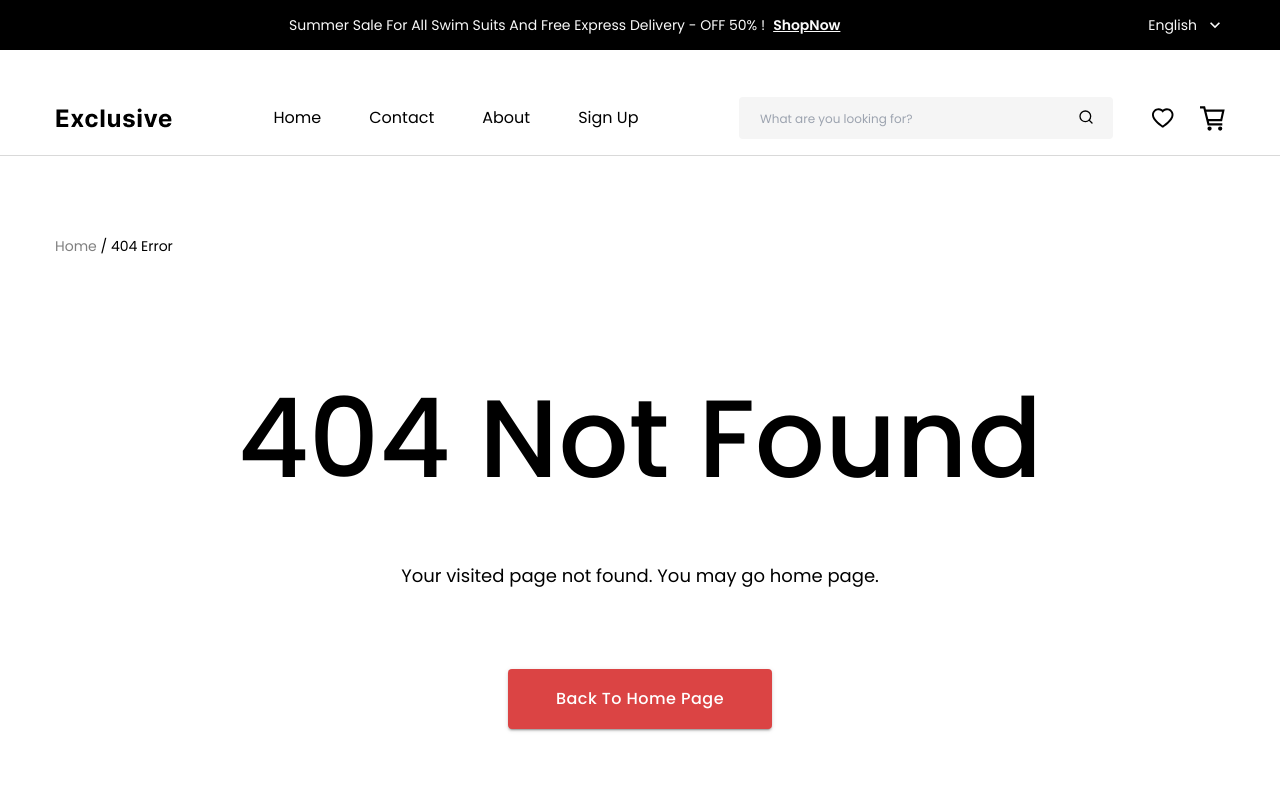
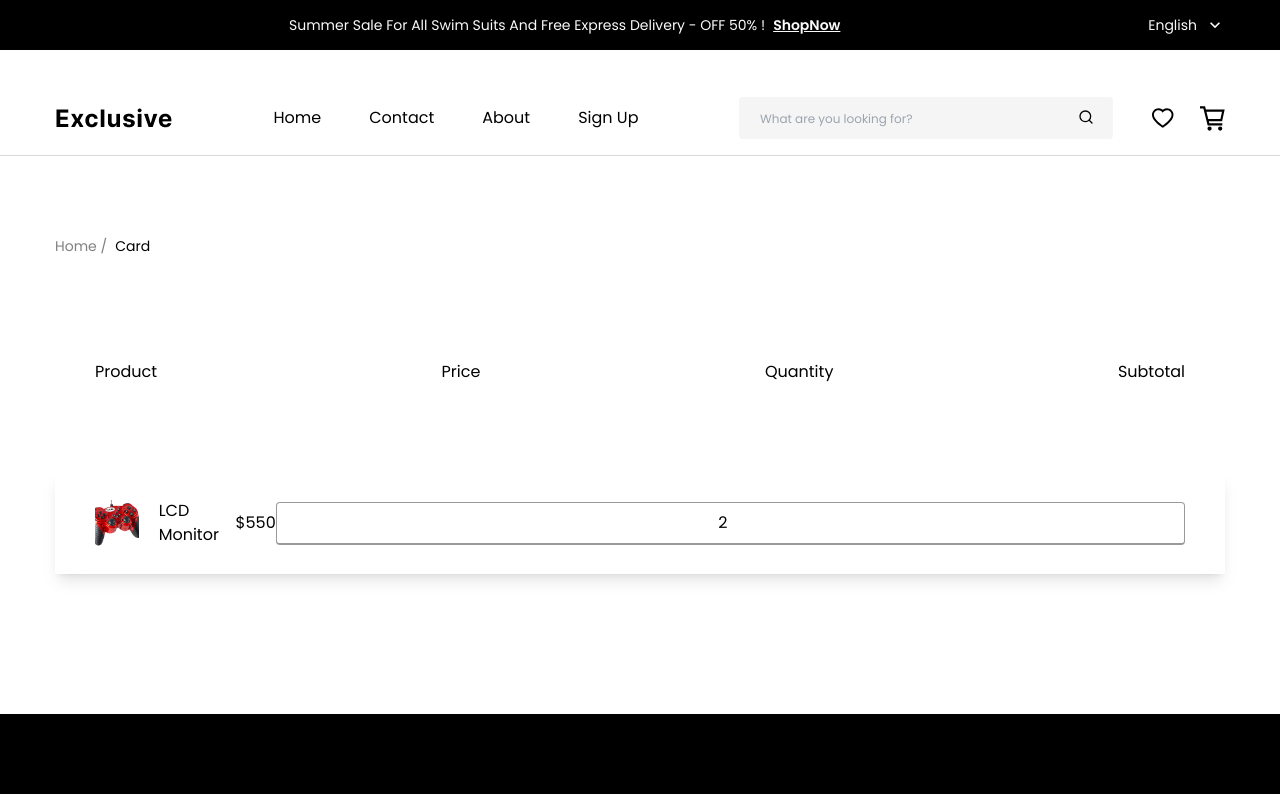
Before and after one commit to salmanfarshi-dev/Exclusive, a React (Vite) app: page /Exclusive/card in a window 1280 px wide. Shown: the top 794 px of the page. Built offline with nearby package versions, Linux system fonts and the light colour scheme.

Commit message:
feat : add card pagae

```diff
--- a/package.json
+++ b/package.json
@@ -1,6 +1,7 @@
 {
   "name": "exclusive",
   "private": true,
+   "homepage": "https://salmanfarsi-dev.github.io/Exclusive-name",
   "version": "0.0.0",
   "type": "module",
   "engines": {
@@ -11,6 +12,7 @@
     "build": "vite build",
     "lint": "eslint .",
     "preview": "vite preview",
+    "predeploy": "npm run build",
     "deploy": "gh-pages -d dist"
   },
   "dependencies": {
--- a/src/App.jsx
+++ b/src/App.jsx
@@ -10,6 +10,7 @@ import Login from './Pages/Login'
 import ProductsDetaisl from './Pages/ProductsDetaisl'
 import Account from './Pages/Account'
 import CheckOut from './Pages/CheckOut'
+import Card from './Pages/Card'
 function App() {
   return (
     <>
@@ -25,6 +26,7 @@ function App() {
       <Route path='products' element={ <ProductsDetaisl/> }/>
       <Route path='account' element={ <Account/> }/>
       <Route path="checkout" element={ <CheckOut/> }/>
+      <Route  path="card" element={ <Card/>}/>
       <Route path='*' element={ <Error/> }/>
 
       </Route>
--- a/src/Component/Input.jsx
+++ b/src/Component/Input.jsx
@@ -1,8 +1,8 @@
 import React from 'react'
 
-function Input({type, placeholder,onChange,value,className}) {
+function Input({type, placeholder,onChange,value,className, min, max}) {
   return (
-    <input  value={value} type={type} placeholder={placeholder} onChange={onChange} className={`focus:outline-none  border-b-2 pb-2 w-full border-black border-opacity-30 placeholder:text-black placeholder:text-opacity-40 ${className}`}/>
+    <input min={min} max={max} value={value} type={type} placeholder={placeholder} onChange={onChange} className={`focus:outline-none  border-b-2 pb-2 w-full border-black border-opacity-30 placeholder:text-black placeholder:text-opacity-40 ${className}`}/>
   )
 }
 
--- /dev/null
+++ b/src/Layout/CardsTotal.jsx
@@ -0,0 +1,52 @@
+import React, {useState} from "react";
+import Container from "../Component/Container";
+import Nextpage from "../Component/Nextpage";
+import Image from "../Component/Image";
+import Gamepad from "../assets/gamepad.png";
+import Input from "../Component/Input";
+function CardsTotal() {
+  const [quantity, setQuantity] = useState(2);
+  return (
+    <section className="mt-20 mb-[140px]">
+      <Container>
+        <Nextpage prev="Home" current="Card" />
+
+        <div className="mt-20">
+          <div className="mb-[64px] flex justify-between px-10 py-6">
+            <p className="text-black text-[16px] font-normal">Product</p>
+            <p className="text-black text-[16px] font-normal">Price</p>
+            <p className="text-black text-[16px] font-normal">Quantity</p>
+            <p className="text-black text-[16px] font-normal">Subtotal</p>
+          </div>
+
+          <div className="mt-10 flex flex-col gap-y-10">
+            <div className="px-10 py-6 bg-white shadow-lg flex items-center justify-between">
+              <div className="flex gap-x-5 items-center">
+                <div className="">
+                  <Image
+                    src={Gamepad}
+                    className="w-[54px] h-[54px] object-cover"
+                  />
+                </div>
+                <p className="text-[16px] text-black font-normal">
+                  LCD Monitor
+                </p>
+              </div>
+              <p className="text-[16px] text-black font-normal">$550</p>
+              <Input
+                type="number"
+                min="0"
+                max="20"
+                value={quantity}
+                onChange={(e) => setQuantity(e.target.value)}
+                className="w-[70px] border text-center pt-2 rounded-[4px] border-black/40 px-2"
+              />
+            </div>
+          </div>
+        </div>
+      </Container>
+    </section>
+  );
+}
+
+export default CardsTotal;
--- a/src/Layout/Product.jsx
+++ b/src/Layout/Product.jsx
@@ -1,112 +1,58 @@
-import React, { useRef, useState } from 'react';
-import { Swiper, SwiperSlide } from 'swiper/react';
-import 'swiper/css';
-import 'swiper/css/pagination';
-import 'swiper/css/navigation';
-import { Pagination, Navigation } from 'swiper/modules';
-import Container from '../Component/Container'
-import Today  from '../Component/Today'
-import Subheading from '../Component/Subheading'
-import Arrow from '../Component/Arrow'
-import Cards from '../Component/Cards';
-import Dogfood from '../assets/dogfood.png'
-import Cameratwo from '../assets/cameratwp.png'
-import Laptop from '../assets/laptop.png'
-import Button  from '../Component/Button';
-import Keyboardtwo from '../assets/keyboardtwo.png'
-import Curology from '../assets/bo-removebg-preview.png'
+import React, { useRef, useState, useEffect } from "react";
+import Container from "../Component/Container";
+import Today from "../Component/Today";
+import Subheading from "../Component/Subheading";
+import Cards from "../Component/Cards";
+import Button from "../Component/Button";
 
 function Product() {
+  let [data, setData] = useState([]);
+  let [show, setShow] = useState(4);
+
+
+  // back er api use
+
+
+  useEffect(() => {
+    fetch("https://dummyjson.com/products")
+      .then((res) => res.json())
+      .then((data) => setData(data.products));
+  }, []);
+
   return (
-    <section className='mb-[168px]'>
+    <section className="mb-[168px]">
       <Container>
-            <Today text="Our Products"/>
+        <Today text="Our Products" />
         <div className="flex justify-between items-center">
-                <Subheading text="Explore Our Products" className="mt-5"/>
-                <Arrow/>
+          <Subheading text="Explore Our Products" className="mt-5" />
+
         </div>
 
-            <div className="mt-16 flex justify-between items-center">
-
-            <Swiper
-        slidesPerView={4}
-        spaceBetween={30}
-        loop={true}
-        pagination={false}
-        navigation={{
-            prevEl:".product-prev",
-            nextEl:".product-next",
-        }}
-        modules={[Pagination, Navigation]}
-        className="mySwiper"
-      >
-        <SwiperSlide>
-             <Cards ReclassName="hidden"
-              listClassName="flex gap-x-2 items-center"
-            src={Dogfood}
-            tittle="Small BookSelf"
-            regular=""
-            discount="100"
-            list="35"
-            className="hidden"
+        <div className="mt-16 flex justify-between items-center w-full">
+          <div className="flex flex-wrap  items-center gap-[30px]">
+            {data.slice(0, show).map((item) => (
+              <Cards
+                src={item.thumbnail}
+                tittle={item.title}
+                regular={item.price}
+                discount={item.discountPercentage}
+                list={item.stock}
+                badge="new"
               />
-        </SwiperSlide>
-        <SwiperSlide>
-             <Cards ReclassName="hidden"
-              listClassName="flex gap-x-2 items-center"
-            src={Cameratwo}
-            tittle="CANON EOS DSLR Camera"
-            regular=""
-            discount="325"
-            list="95"
-            className="hidden"
-          />
-        </SwiperSlide>
-        <SwiperSlide>
-             <Cards ReclassName="hidden"
-              listClassName="flex gap-x-2 items-center"
-            src={Laptop}
-            tittle="ASUS FHD Gaming Laptop"
-            regular=""
-            discount="700"
-            list="325"
-            className="hidden"
-          />
-        </SwiperSlide>
-        <SwiperSlide>
-             <Cards ReclassName="hidden"
-             listClassName="flex gap-x-2 items-center"
-            src={Curology}
-            tittle="Curology Product Set "
-            regular=""
-            discount="500"
-            list="145"
-            className="hidden"
-          />
-        </SwiperSlide>
-        <SwiperSlide>
-             <Cards ReclassName="hidden"
-              listClassName="flex gap-x-2 items-center"
-            src={Keyboardtwo}
-            tittle="Computer keyboard Thermaltake Gamer"
-            regular=""
-            discount="450"
-            list="320"
-            className="hidden"
-          />
-        </SwiperSlide>
-
-
-      </Swiper>
-
+            ))}
+          </div>
         </div>
         <div className="mt-16 text-center">
-                <Button text="View All Products"/>
+          {show < data.length && (
+            <Button
+              onClick={() => setShow(show + 4)}
+              text="View All Products"
+            />
+          )}
         </div>
-
       </Container>
     </section>
-  )
+  );
 }
 
-export default Product
+export default Product;
--- /dev/null
+++ b/src/Pages/Card.jsx
@@ -0,0 +1,12 @@
+import React from 'react'
+import CardsTotal from '../Layout/CardsTotal'
+
+function Card() {
+  return (
+   <>
+   <CardsTotal/>
+   </>
+  )
+}
+
+export default Card
```
Also changed, not shown: src/Layout/FlashSales.jsx (+8 -8 lines). Lines whose indentation alone changed are shown as unchanged.
